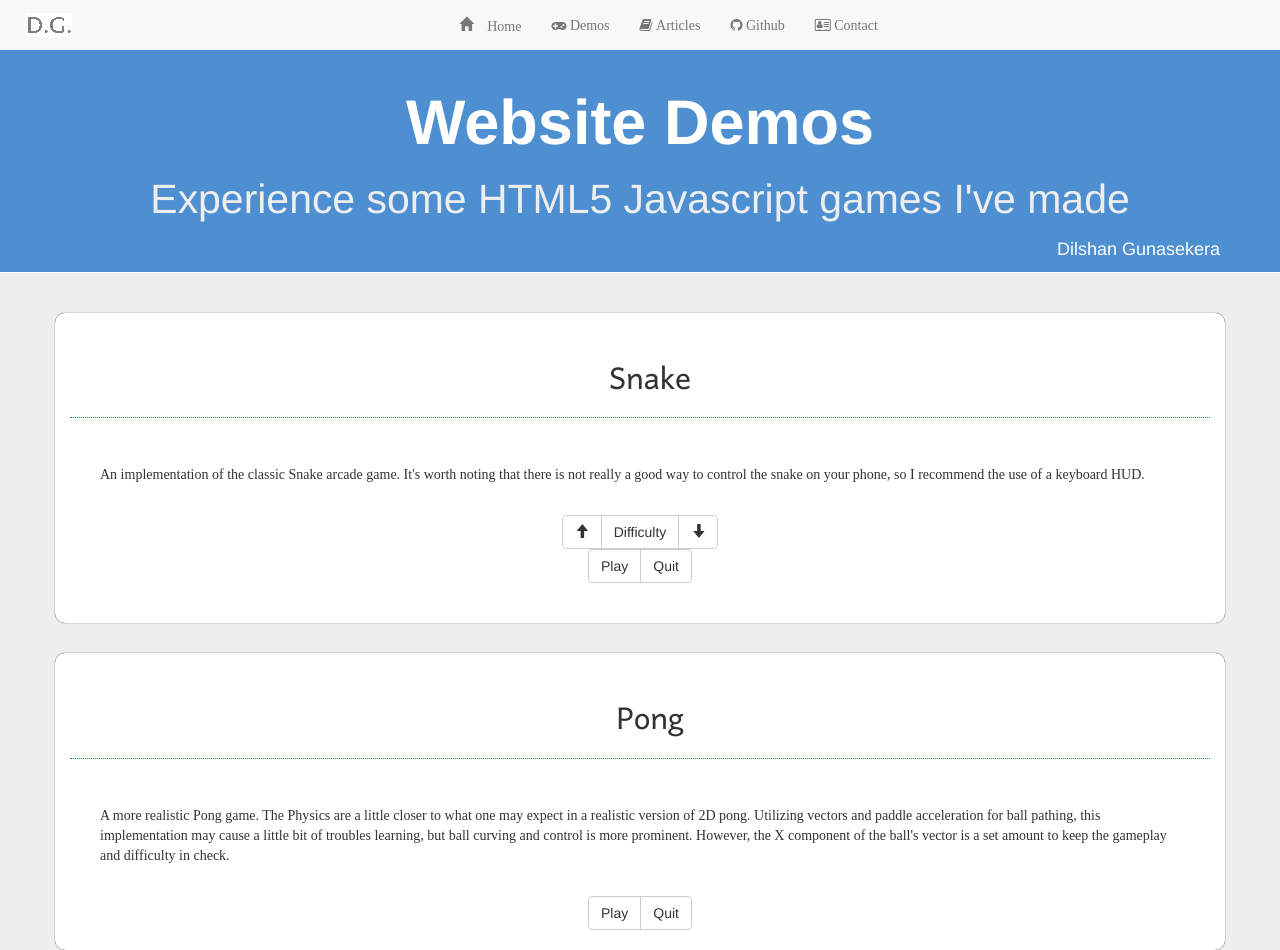
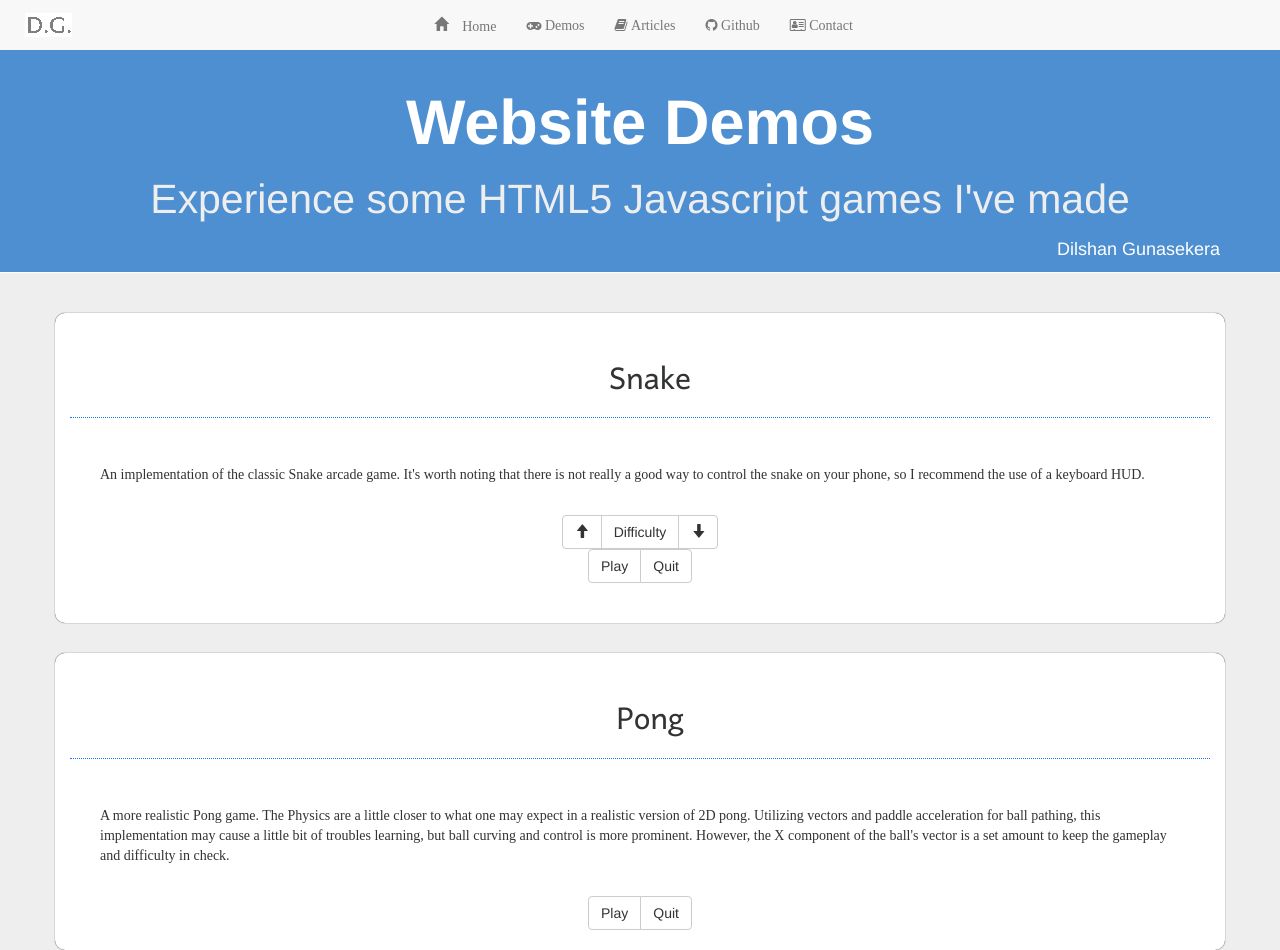
Before and after one commit to EternalCode/my-website, a website: page demos.html in a window 1280 px wide. Shown: the top 950 px of the page. Drawn offline with Linux system fonts and the light colour scheme.

Commit message:
Centered navbar

```diff
--- a/demos.html
+++ b/demos.html
@@ -54,8 +54,8 @@
     </div>
 
     <!-- Collect the nav links, forms, and other content for toggling -->
-    <div class="collapse navbar-collapse" id="bs-example-navbar-collapse-1" style="margin-left: -5px">
-      <ul class="nav navbar-nav justified">
+    <div class="collapse navbar-collapse" id="bs-example-navbar-collapse-1">
+      <ul class="nav navbar-nav justified" style="margin-left: -50px;">
         <li class="nav-glow-effects"><a href="index.html"><span class="glyphicon glyphicon-home" aria-hidden="true"> Home</span></a></li>
         <li class="nav-glow-effects"><a href="demos.html"><i class="fa fa-gamepad" aria-hidden="true"> Demos</i></a></li>
         <li class="nav-glow-effects"><a href="articles.html"><i class="fa fa-book" aria-hidden="true"> Articles</i></a></li>
```
Also changed, not shown: index.html (+2 -2 lines).
